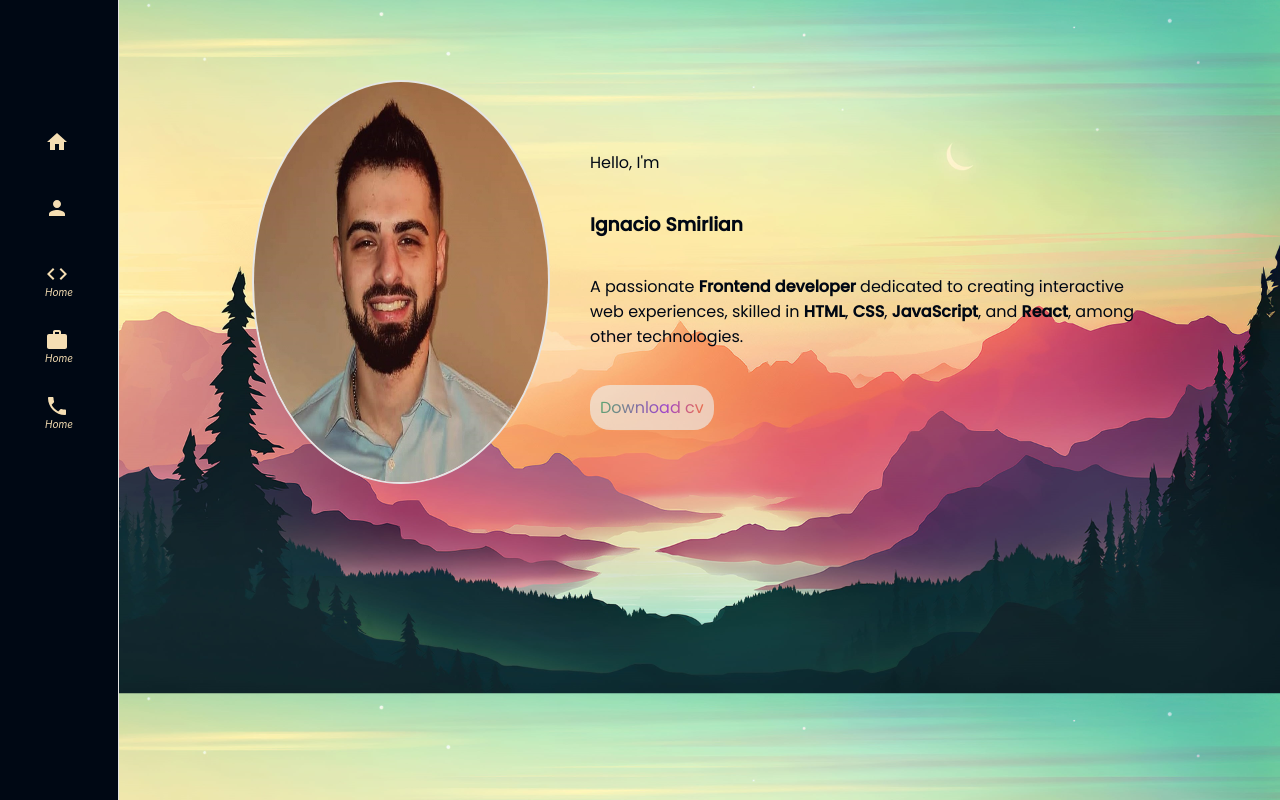
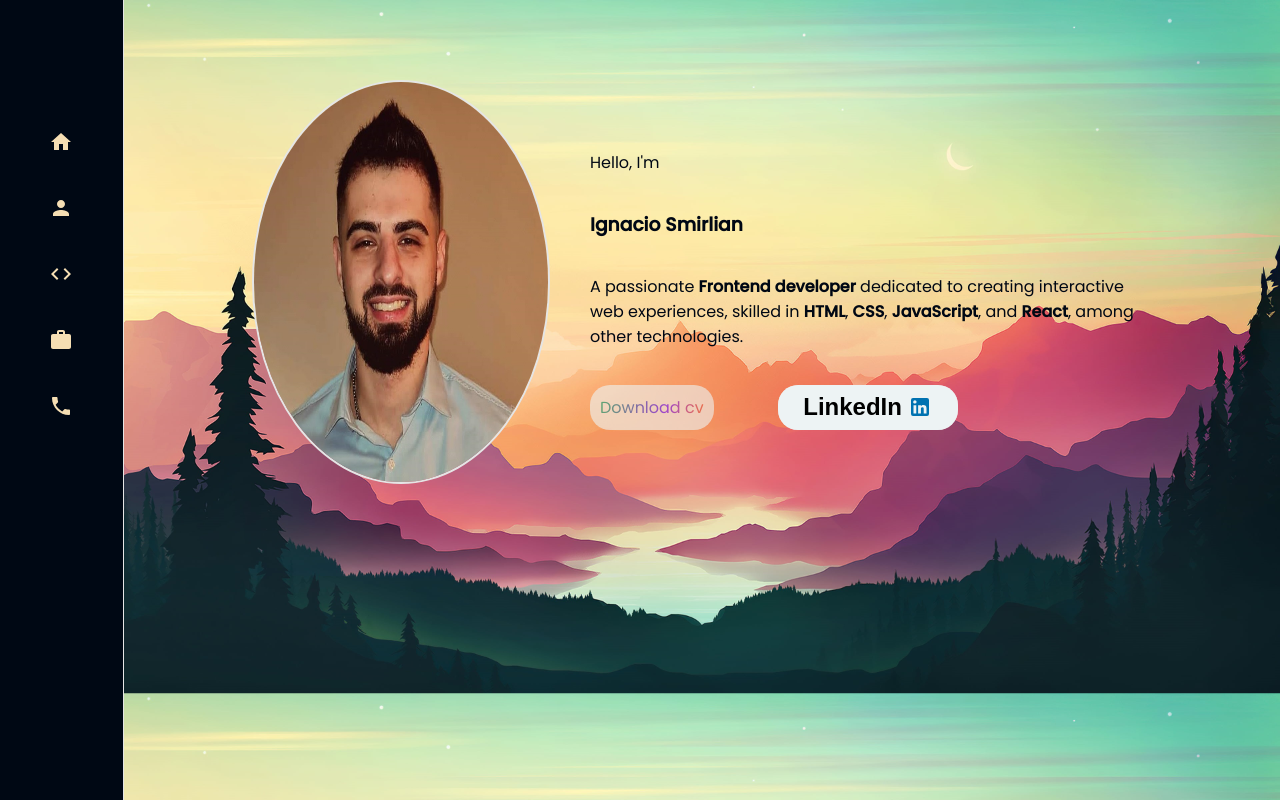
Before and after one commit to Ignacio0104/react-portfolio, a React (Create React App) app: page / in a window 1280 px wide. Built offline with nearby package versions, Linux system fonts and the light colour scheme.

Commit message:
navbar menu text OK

```diff
--- a/src/components/Home.tsx
+++ b/src/components/Home.tsx
@@ -1,7 +1,7 @@
 import ProfilePic from "../assets/images/profile-pic-small.jpg";
 import "../styles/homeComponent/Home.css";
-import BackgroundImage from "../assets/images/background-mountains.jpg";
 import CvFile from "../assets/documents/IgnacioSmirlian-CV2023.pdf";
+import LinkedInIcon from "@mui/icons-material/LinkedIn";
 
 const Home = () => {
   return (
@@ -31,6 +31,9 @@ const Home = () => {
                   Download cv
                 </a>
               </div>
+              <button className="btn-linkedin">
+                LinkedIn <LinkedInIcon />
+              </button>
             </div>
           </div>
         </div>
--- a/src/components/Navbar.tsx
+++ b/src/components/Navbar.tsx
@@ -48,17 +48,47 @@ const Navbar = () => {
             About
           </span>
         </i>
-        <i onClick={() => navigate("/portfolio")}>
+        <i
+          onClick={() => navigate("/portfolio")}
+          onMouseEnter={() => toogleMenuOption("portfolio", true)}
+          onMouseLeave={() => toogleMenuOption("portfolio", false)}
+        >
           <CodeIcon />
-          <span>Home</span>
+          <span
+            style={{
+              visibility: menuVisibility.portfolio ? "visible" : "hidden",
+            }}
+          >
+            Portofolio
+          </span>
         </i>
-        <i onClick={() => navigate("/workExperience")}>
+        <i
+          onClick={() => navigate("/workExperience")}
+          onMouseEnter={() => toogleMenuOption("workExperience", true)}
+          onMouseLeave={() => toogleMenuOption("workExperience", false)}
+        >
           <WorkIcon />
-          <span>Home</span>
+          <span
+            style={{
+              visibility: menuVisibility.workExperience ? "visible" : "hidden",
+            }}
+          >
+            Work Experience
+          </span>
         </i>
-        <i onClick={() => navigate("/contact")}>
+        <i
+          onClick={() => navigate("/contact")}
+          onMouseEnter={() => toogleMenuOption("contact", true)}
+          onMouseLeave={() => toogleMenuOption("contact", false)}
+        >
           <PhoneIcon />
-          <span>Home</span>
+          <span
+            style={{
+              visibility: menuVisibility.contact ? "visible" : "hidden",
+            }}
+          >
+            Contact
+          </span>
         </i>
       </div>
     </div>
--- a/src/styles/homeComponent/Home.css
+++ b/src/styles/homeComponent/Home.css
@@ -1,6 +1,6 @@
 @import url("https://fonts.googleapis.com/css2?family=Poppins:wght@200;300;400;500&display=swap");
 .home-container {
-  width: 100vw;
+  width: 90%;
   height: 100vh;
   overflow: hidden;
   font-family: "Poppins", sans-serif;
@@ -38,9 +38,11 @@
 
 .button-container {
   margin-top: 20px;
+  display: flex;
 }
 
 .btn-cv-container {
+  margin-right: 5vw;
   cursor: pointer;
   width: -moz-fit-content;
   width: fit-content;
@@ -88,6 +90,54 @@
   -webkit-text-fill-color: transparent;
 }
 
+.btn-linkedin {
+  display: flex;
+  font-weight: 600;
+  font-size: 3vh;
+  align-items: center;
+  cursor: pointer;
+  width: -moz-fit-content;
+  width: fit-content;
+  padding: 1vh 2vw;
+  border-radius: 20px;
+  transition: all 0.3s;
+  position: relative;
+  overflow: hidden;
+  z-index: 1;
+  border: none;
+}
+.btn-linkedin:after {
+  content: "";
+  position: absolute;
+  bottom: 0;
+  left: 0;
+  width: 100%;
+  height: 100%;
+  background-color: rgba(237, 246, 249, 0.5843137255);
+  z-index: -2;
+}
+.btn-linkedin:before {
+  content: "";
+  position: absolute;
+  bottom: 0;
+  left: 0;
+  width: 0%;
+  height: 100%;
+  background-color: rgba(151, 168, 173, 0.5843137255);
+  transition: all 0.3s;
+  z-index: -1;
+}
+.btn-linkedin:hover {
+  color: #0072b1;
+}
+.btn-linkedin:hover:before {
+  width: 100%;
+}
+.btn-linkedin * {
+  margin-left: 0.5vw;
+  color: #0072b1;
+}
+
 @keyframes fade-in {
   from {
     opacity: 0;
--- a/src/styles/homeComponent/Home.scss
+++ b/src/styles/homeComponent/Home.scss
@@ -1,6 +1,6 @@
 @import "../variables/MainColors.scss";
 .home-container{
-    width: 100vw;
+    width: 90%;
     height: 100vh;
     overflow: hidden;
     font-family: $main-font;
@@ -39,9 +39,11 @@
 
 .button-container{
     margin-top: 20px;
+    display: flex;
 }
 
 .btn-cv-container {
+    margin-right: 5vw;
     cursor: pointer;
     width: fit-content;
     padding: 10px;
@@ -88,6 +90,55 @@
     -webkit-text-fill-color: transparent;
 }
 
+.btn-linkedin{
+    display: flex;
+    font-weight: 600;
+    font-size: 3vh;
+    align-items: center;
+    cursor: pointer;
+    width: fit-content;
+    padding: 1vh 2vw;
+    border-radius: 20px;
+    transition: all .3s;
+    position: relative;
+    overflow: hidden;
+    z-index: 1;
+    border: none;
+    &:after {
+      content: '';
+      position: absolute;
+      bottom: 0;
+      left: 0;
+      width: 100%;
+      height: 100%;
+      background-color: #edf6f995;
+      z-index: -2;
+    }
+    &:before {
+      content: '';
+      position: absolute;
+      bottom: 0;
+      left: 0;
+      width: 0%;
+      height: 100%;
+      background-color: darken(#c2cccf95, 15%);
+      transition: all .3s;
+      z-index: -1;
+    }
+    &:hover {
+      color: #0072b1;
+      &:before {
+        width: 100%;
+      }
+    }
+    *{
+        margin-left: 0.5vw;
+        color: #0072b1;
+    }
+}
+
+
+
 @keyframes fade-in {
 from {
     opacity: 0;
--- a/src/styles/navbar/Navbar.css
+++ b/src/styles/navbar/Navbar.css
@@ -8,16 +8,18 @@
 .icons-container {
   display: flex;
   flex-direction: column;
-  padding: 15vh 5vh;
+  padding: 15vh 2vh;
 }
 .icons-container i {
   display: flex;
   flex-direction: column;
+  align-items: center;
   margin: 10px 5px 20px 5px;
   cursor: pointer;
-  font-size: 5vh;
   color: wheat;
 }
 .icons-container i span {
   font-size: 10px;
+  font-style: normal;
+  color: rgba(241, 95, 156, 0.7647058824);
 }/*# sourceMappingURL=Navbar.css.map */
--- a/src/styles/navbar/Navbar.scss
+++ b/src/styles/navbar/Navbar.scss
@@ -9,16 +9,18 @@
 .icons-container{
     display: flex;
     flex-direction: column;
-    padding: 15vh 5vh;
+    padding: 15vh 2vh;
     i{
         display: flex;
         flex-direction: column;
+        align-items: center;
         margin: 10px 5px 20px 5px;
         cursor: pointer;
-        font-size: 5vh;
         color: wheat;
         span{
             font-size: 10px;
+            font-style: normal;
+            color: #f15f9cc3;
         }
 
     }
```
Also changed, not shown: src/styles/variables/MainColors.scss (line endings or trailing spaces), 2 other files (tests, documents, lock files or other folders).
